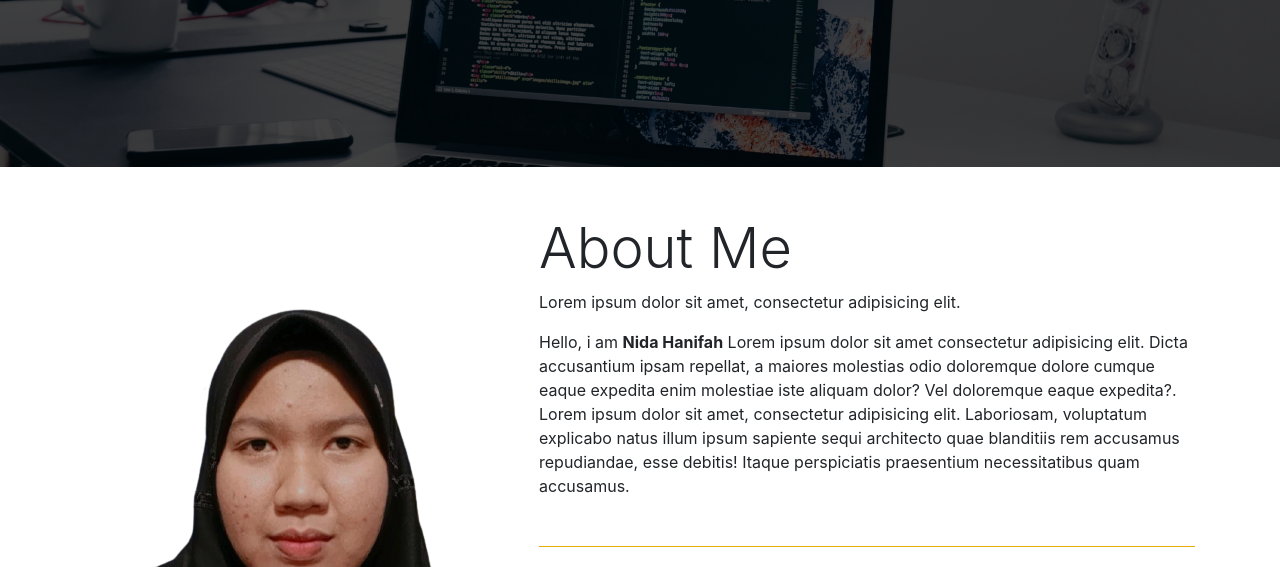
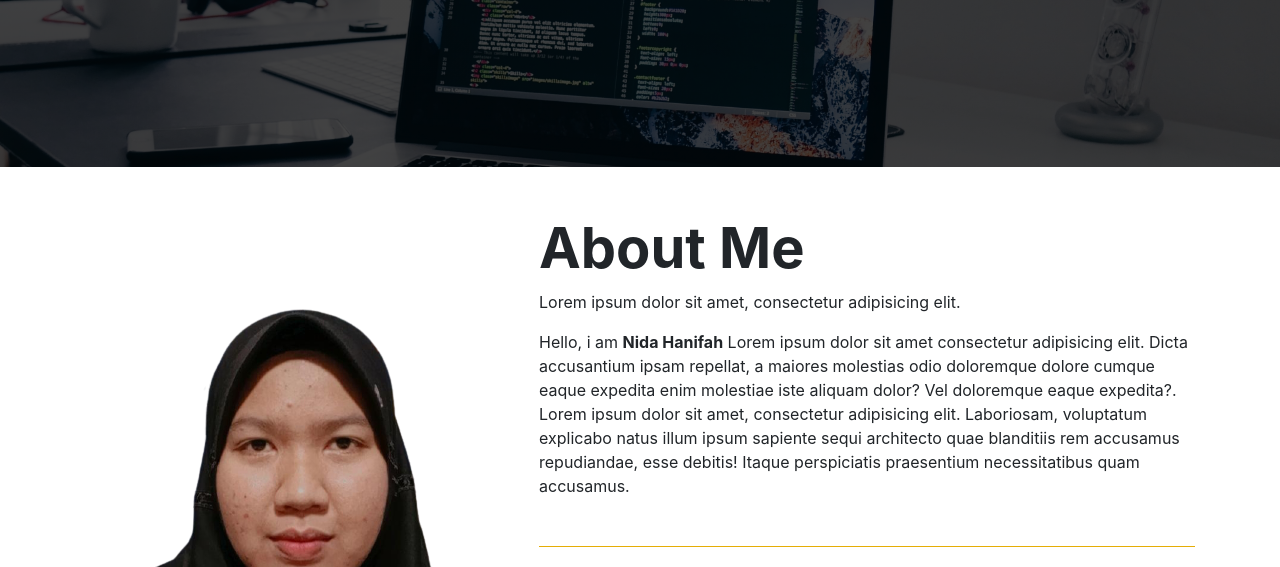
Before and after one commit to nidahanifah/TugasGIT, a plain HTML site: page profil.html in a window 1280 px wide. Shown: the part 233-800 px from the top of the page. Drawn offline with Linux system fonts and the light colour scheme.

Commit message:
Menambahkan CSS display-4 header pada profil.html

```diff
--- a/profil.html
+++ b/profil.html
@@ -17,6 +17,10 @@
             background-size: cover;
             height: 400px;
         }
+        .display-4{
+            font-weight: bold;
+        }
+
     </style>
 </head>
 <body>
```
